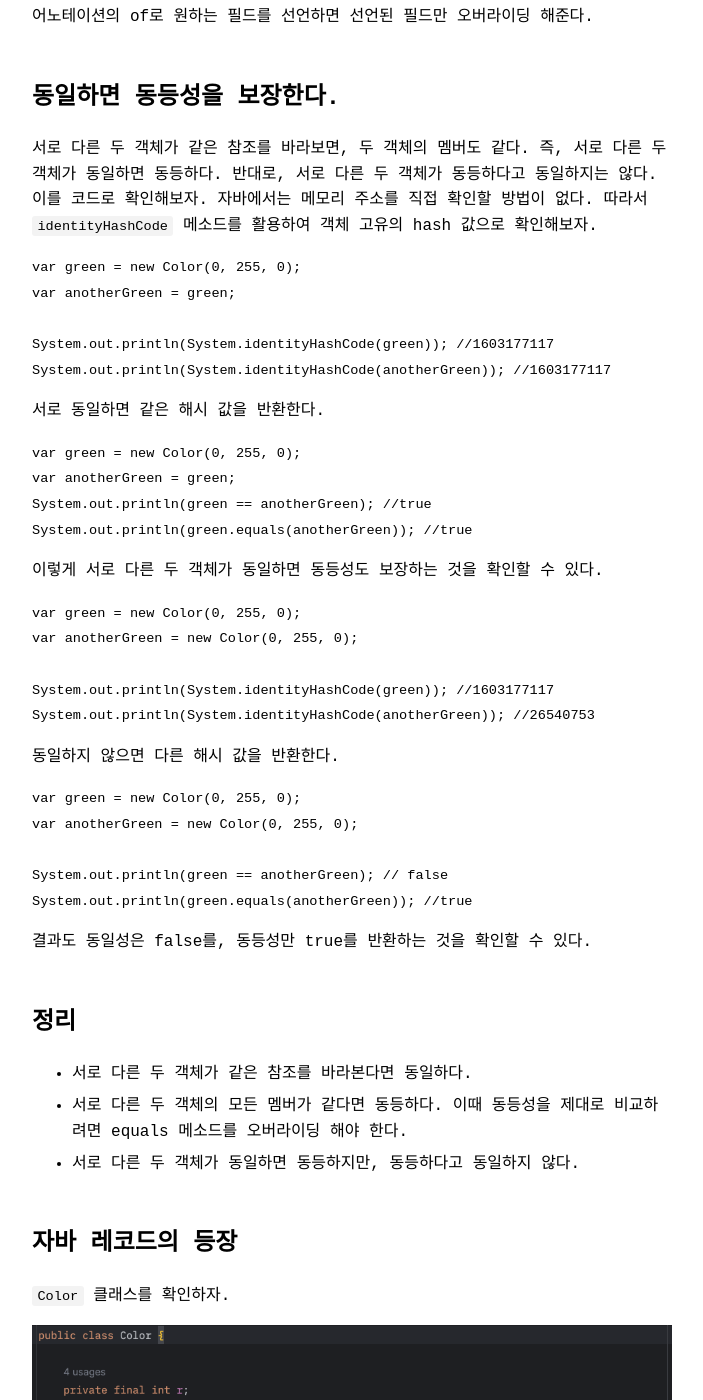
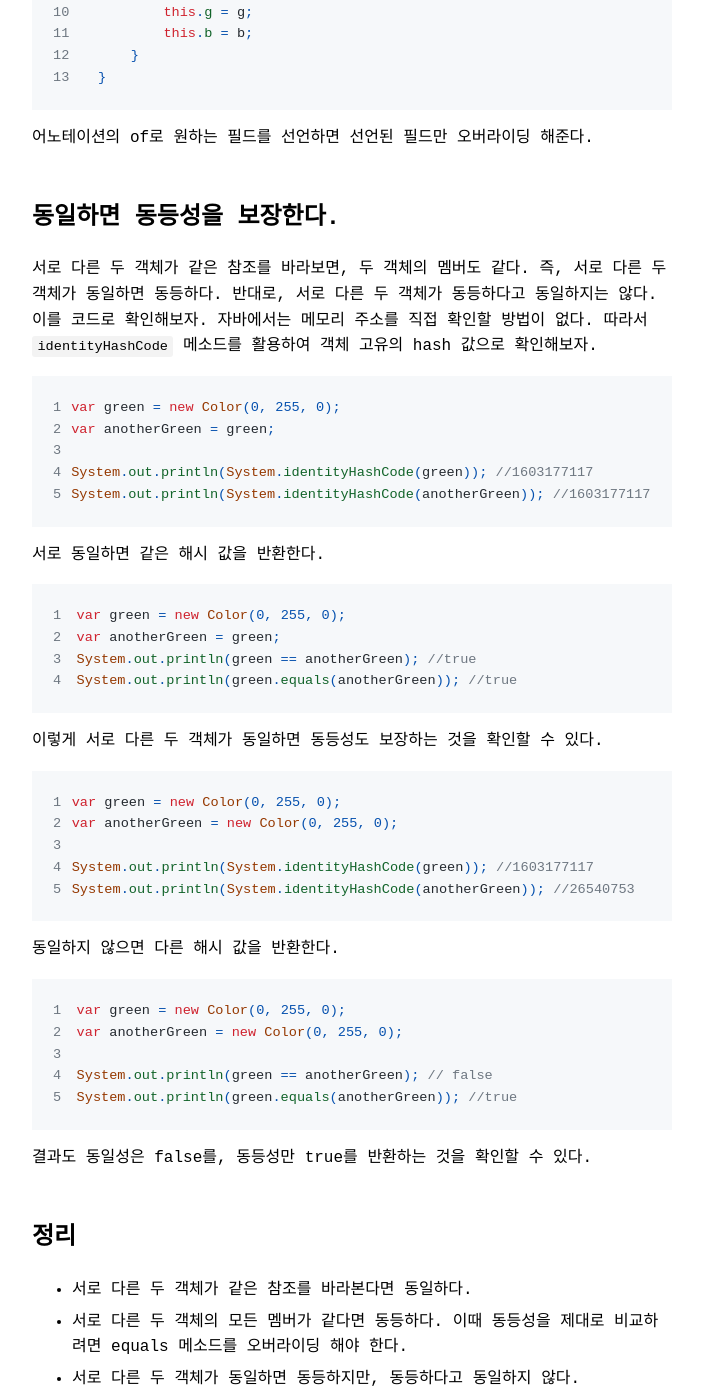
Before and after one commit to jaycobcoder/jaycobcoder.github.io, a Jekyll site: the page built from _posts/2024-10-03-동등성과 동일성 자바로 이해하기.md, in a window 1280 px wide and 1400 px high, scrolled down 5429 px. Shown: the whole window, without its empty margins (288-991 px from the left). Built offline with Jekyll 4.4.1, drawn with Linux system fonts in a browser that asks for light colours; comment, search, counter and statistics services are not loaded; some of the changed text lies outside the part shown.

Commit message:
수정: md 문법 정리

````diff
--- a/_posts/2024-10-03-동등성과 동일성 자바로 이해하기.md
+++ b/_posts/2024-10-03-동등성과 동일성 자바로 이해하기.md
@@ -11,7 +11,7 @@ tags: [동등성, 동일성, Java]
 
 서로 다른 두 객체는 어떻게 해야 같다고 할까? 이를 정리하기 위해 '색'이란 클래스를 정의했다.
 
-```Java
+```
 public class Color {
     private final int r;
     private final int g;
@@ -32,13 +32,13 @@ public class Color {
 
 필자는 초록색을 좋아한다. 초록색을 rgb 값으로 표현하면 다음과 같다.
 
-```Java
+```
 Color green = new Color(0, 255, 0); // r: 0, g: 255, b: 0
 ```
 
 지금 이 '초록색' 객체를 다른 객체가 참조한다고 하겠다.
 
-```Java
+```Jva
 var green = new Color(0, 255, 0); // r: 0, g: 255, b: 0
 var anotherGreen = green;
 ```
@@ -52,7 +52,7 @@ var anotherGreen = green;
 
 자바에서는 == 연산을 통해 동일성을 비교할 수 있다.
 
-```Java
+```
 @Test
 void identityTest() {
     var green = new Color(0, 255, 0);
@@ -65,7 +65,7 @@ void identityTest() {
 
 이런 경우다.
 
-```Java
+```
 var green = new Color(0, 255, 0);
 var anotherGreen = new Color(0, 255, 0);
 ```
@@ -87,7 +87,7 @@ var anotherGreen = new Color(0, 255, 0);
 
 한 번 비교해보자.
 
-```Java
+```
 void test3() {
     var green = new Color(0, 255, 0);
     var anotherGreen = new Color(0, 255, 0);
@@ -104,7 +104,7 @@ void test3() {
 
 ![equals 메소드 스펙 코드 이미지](/assets/images/posts/2024-10-03/3.png)
 
-```Java
+```
 public boolean equals(Object obj) {
     return (this == obj);
 }
@@ -116,7 +116,7 @@ public boolean equals(Object obj) {
 
 - [equals와 hashcode를 같이 오버라이딩 해야하는 이유](https://mangkyu.tistory.com/101)
 
-```Java
+```
 public class Color {
     // ...
 
@@ -143,7 +143,7 @@ IDE의 힘을 빌려 `equals` 메소드를 오버라이딩했다.
 
 이제 동등성을 확인해 보면,
 
-```Java
+```
 var green = new Color(0, 255, 0);
 var anotherGreen = new Color(0, 255, 0);
 
@@ -153,7 +153,7 @@ boolean result = green.equals(anotherGreen); // true
 
 Lombok 라이브러리를 사용하면 다음과 같이 간단하게 오버라이딩할 수 있다.
 
-```Java
+```
 @EqualsAndHashCode
 public class Color {
     private final int r;
@@ -174,7 +174,7 @@ public class Color {
 서로 다른 두 객체가 같은 참조를 바라보면, 두 객체의 멤버도 같다. 즉, 서로 다른 두 객체가 동일하면 동등하다. 반대로, 서로 다른 두 객체가 동등하다고 동일하지는 않다. 이를 코드로 확인해보자.
 자바에서는 메모리 주소를 직접 확인할 방법이 없다. 따라서 `identityHashCode` 메소드를 활용하여 객체 고유의 hash 값으로 확인해보자.
 
-```Java
+```
 var green = new Color(0, 255, 0);
 var anotherGreen = green;
 
@@ -183,7 +183,7 @@ System.out.println(System.identityHashCode(anotherGreen)); //1603177117
 ```
 서로 동일하면 같은 해시 값을 반환한다.
 
-```Java
+```
 var green = new Color(0, 255, 0);
 var anotherGreen = green;
 System.out.println(green == anotherGreen); //true
@@ -191,7 +191,7 @@ System.out.println(green.equals(anotherGreen)); //true
 ```
 이렇게 서로 다른 두 객체가 동일하면 동등성도 보장하는 것을 확인할 수 있다.
 
-```Java
+```
 var green = new Color(0, 255, 0);
 var anotherGreen = new Color(0, 255, 0);
 
@@ -200,7 +200,7 @@ System.out.println(System.identityHashCode(anotherGreen)); //26540753
 ```
 동일하지 않으면 다른 해시 값을 반환한다.
 
-```Java
+```
 var green = new Color(0, 255, 0);
 var anotherGreen = new Color(0, 255, 0);
 
@@ -222,7 +222,7 @@ System.out.println(green.equals(anotherGreen)); //true
 `Color` 클래스는 색을 표현하기 위한 r, g, b를 담고 있는 클래스다. 그런데 POJO로 동등성을 고려하니 코드의 절반 이상이 지저분해졌다.
 
 자바는 개발자들의 불편함을 파악하여 자바 14부터 레코드를 preview 기능으로 처음 선보였고, 자바 16부터 정식으로 릴리즈했다. 레코드로 `Color`을 선언해보자.
-```Java
+```
 public record Color(int r, int g, int b) {
 }
 ```
````
